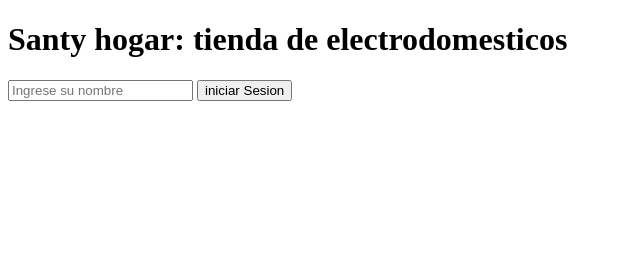
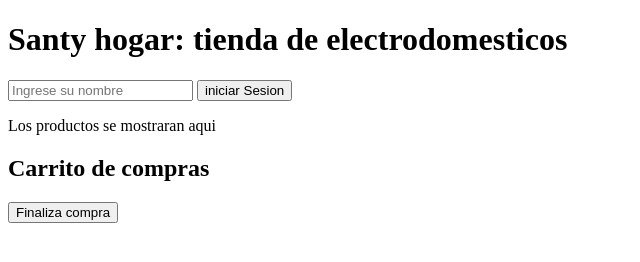
Before and after one commit to lucasradicci/Tu-ElectroHogar-RADICCI, a plain HTML site: page index.html in a window 1280 px wide. Shown: the whole page, without its empty margins (0-640 px from the left). Drawn offline with Linux system fonts and the light colour scheme.

Commit message:
agregue un main con sus section, un h2 y su boton. Tambien inserte el link del archivo js

```diff
--- a/index.html
+++ b/index.html
@@ -14,5 +14,21 @@
             <p id="saludo"></p>
         </div>
     </header>
+
+    <main>
+        <section id="productos">Los productos se mostraran aqui</section>
+        <section id="carrito">
+            <h2>Carrito de compras</h2>
+            <button id="finalizarCompra">Finaliza compra
+
+            </button>
+
+
+
+        </section>
+    </main>
+
+
+    <script src="main.js"></script>
 </body>
 </html>
```
